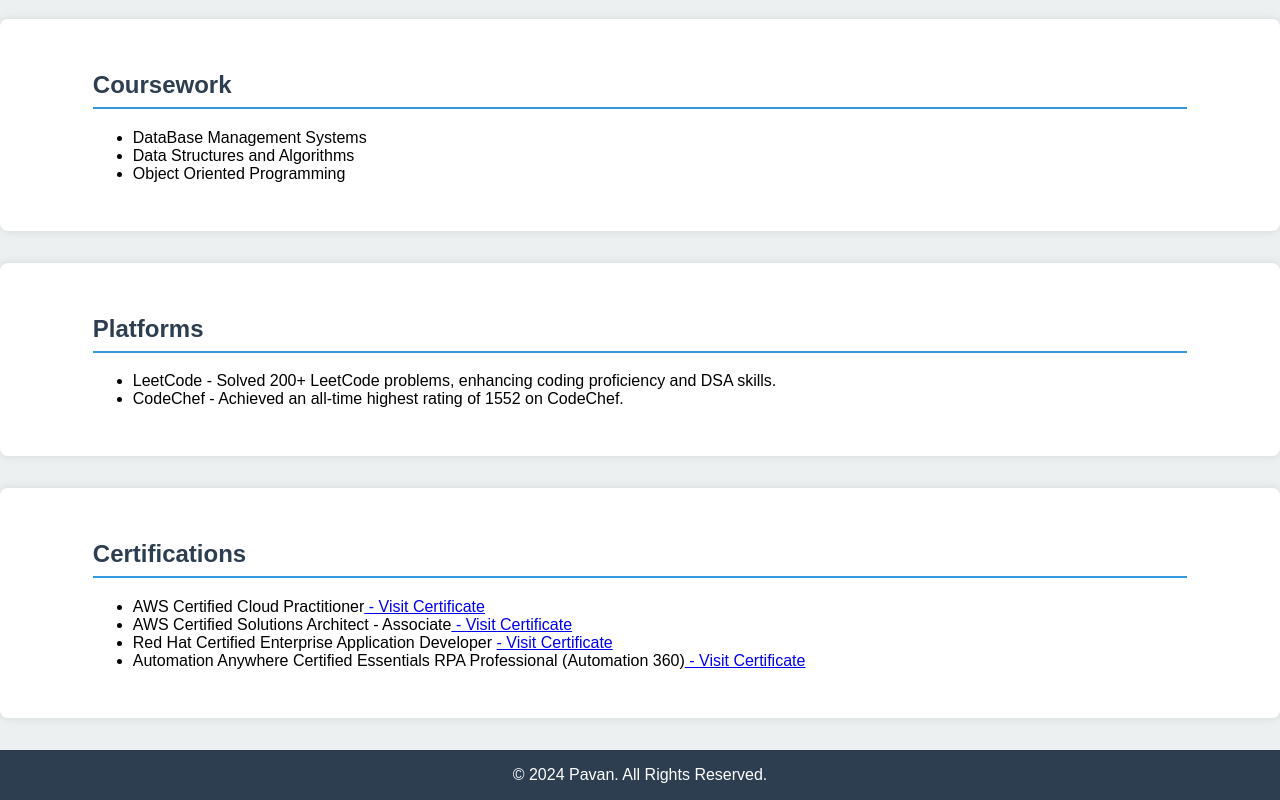
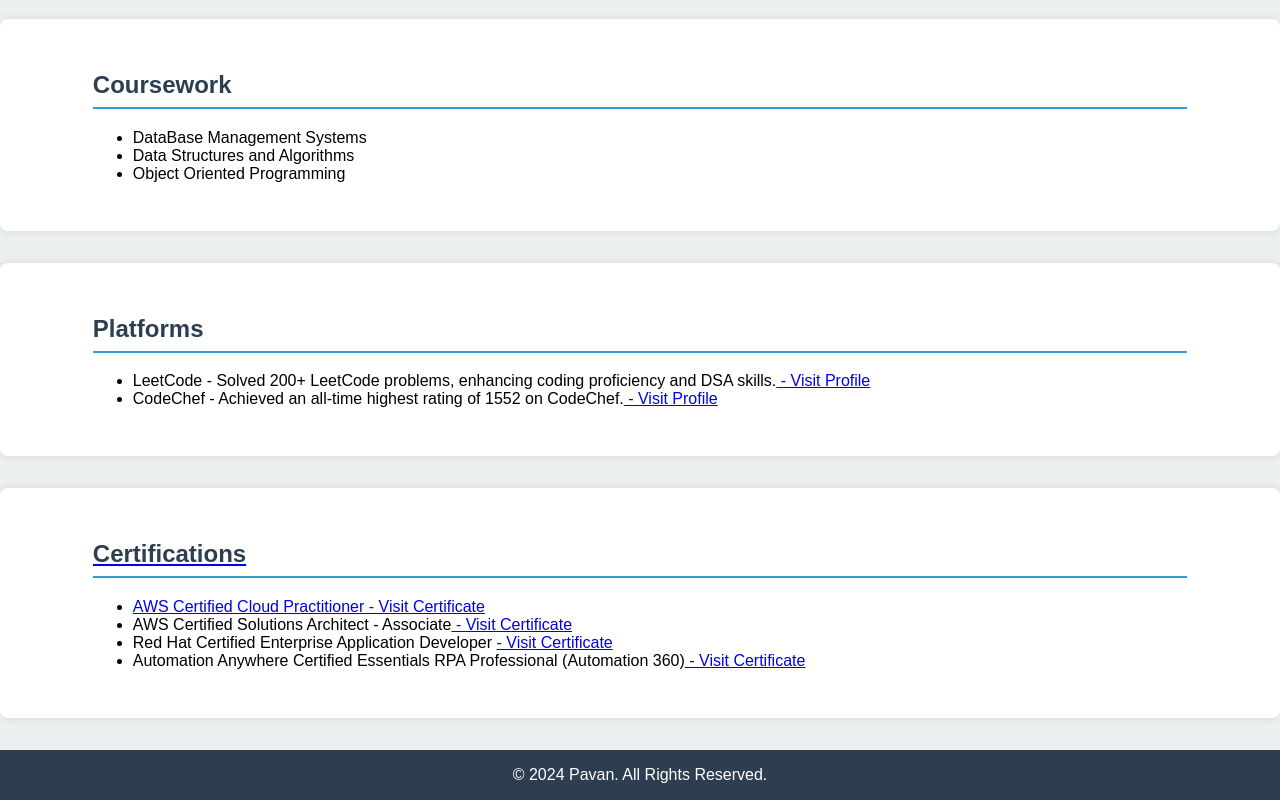
Before and after one commit to pavanuppu54/pavanuppu54.github.io, a plain HTML site: page index.html in a window 1280 px wide. Shown: the part 2677-3477 px from the top of the page. Drawn offline with Linux system fonts and the light colour scheme.

Commit message:
Update index.html

```diff
--- a/index.html
+++ b/index.html
@@ -129,8 +129,8 @@
             <div class="container">
                 <h2>Platforms</h2>
                 <ul>
-                    <li>LeetCode - Solved 200+ LeetCode problems, enhancing coding proficiency and DSA skills.</li>
-                    <li>CodeChef - Achieved an all-time highest rating of 1552 on CodeChef.</li>
+                    <li>LeetCode - Solved 200+ LeetCode problems, enhancing coding proficiency and DSA skills.<a href="https://leetcode.com/u/2100030563_pavan/"> - Visit Profile</a></li>
+                    <li>CodeChef - Achieved an all-time highest rating of 1552 on CodeChef.<a href="https://www.codechef.com/users/klu_2100030563"> - Visit Profile</li>
                 </ul>
             </div>
         </section>
```
